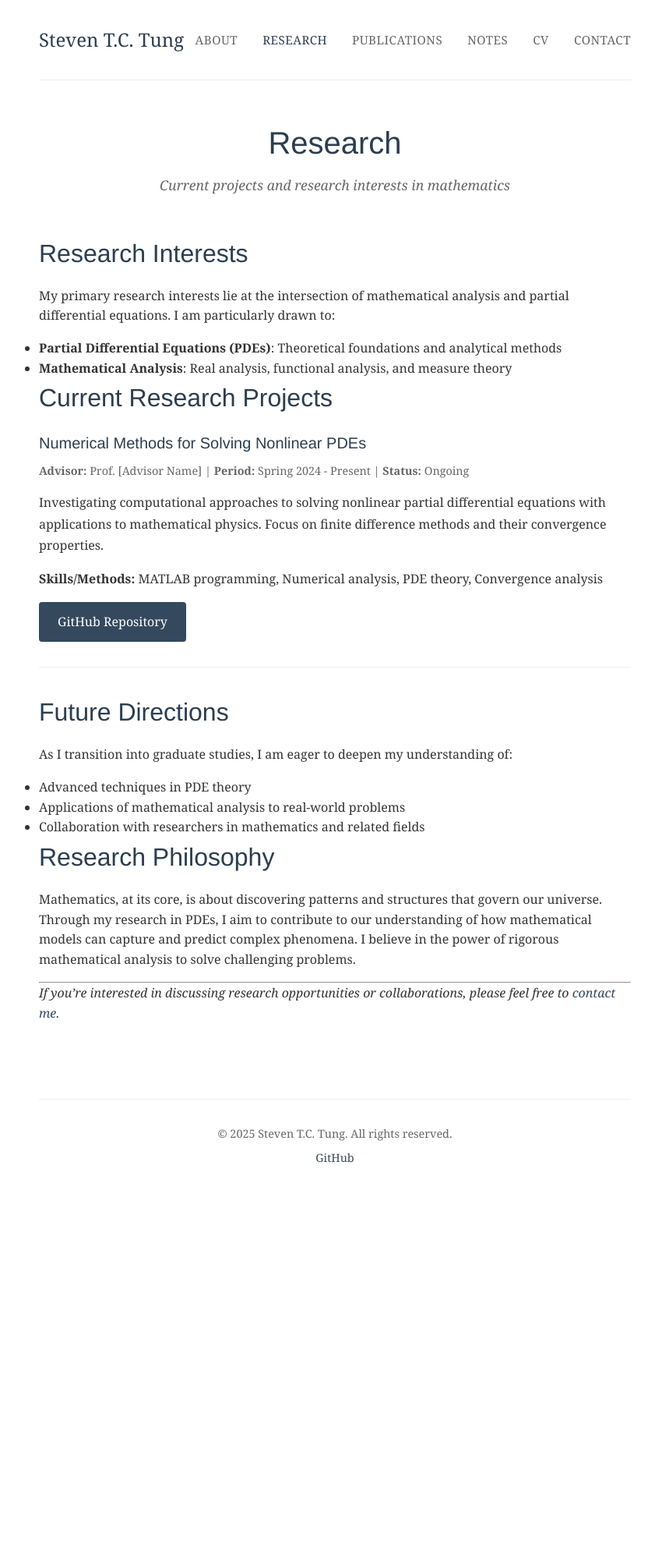
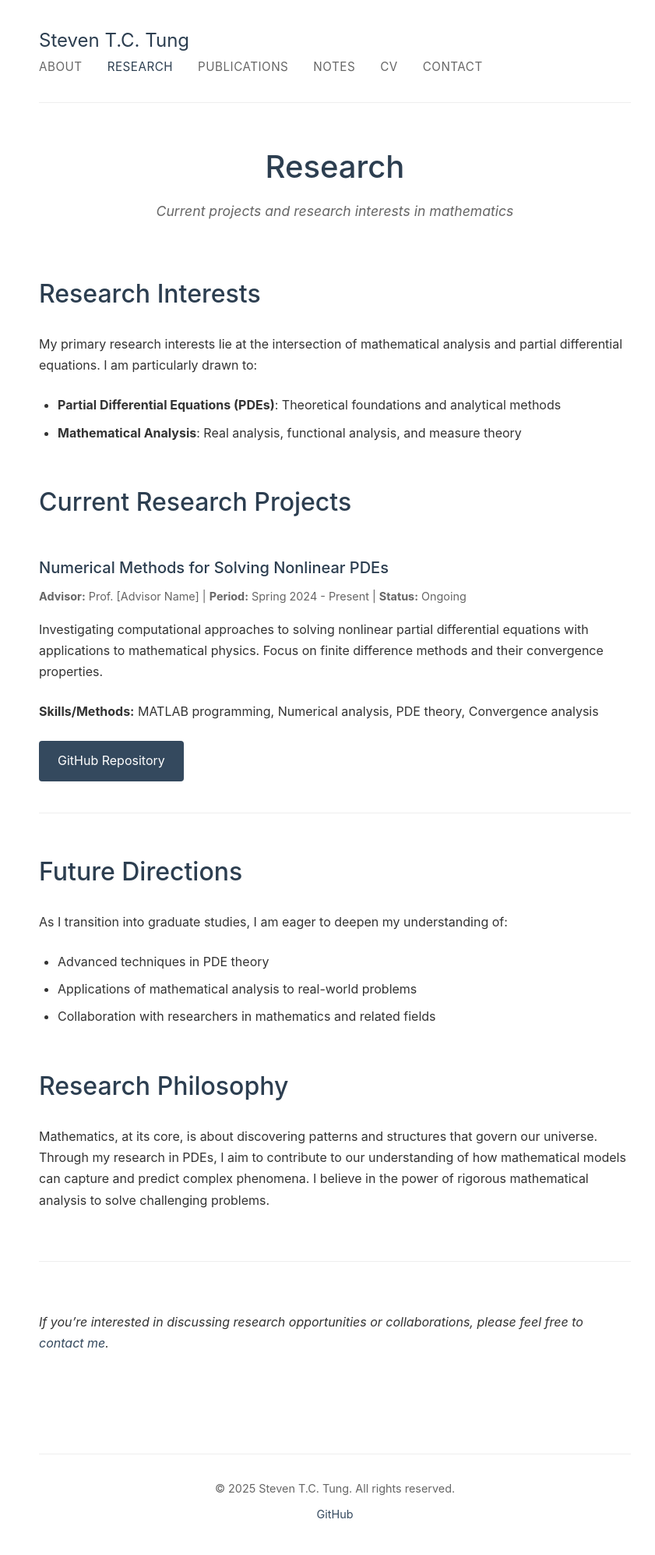
Before and after one commit to steventctung/steventctung.github.io, a Jekyll site: the page built from research.md, in a window 1280 px wide. Shown: the whole page at 78% size, without its empty margins (210-1051 px from the left). Built offline with Jekyll 4.4.1, drawn with Linux system fonts in a browser that asks for light colours; before the commit the page ends 1536 px from its top, so only the background shows below that.

Commit message:
format fix

```diff
--- a/assets/css/main.css
+++ b/assets/css/main.css
@@ -8,8 +8,8 @@
 }
 
 body {
-    font-family: 'Georgia', 'Times New Roman', serif;
-    line-height: 1.6;
+    font-family: -apple-system, BlinkMacSystemFont, 'Segoe UI', 'Roboto', 'Helvetica Neue', Arial, sans-serif;
+    line-height: 1.7;
     color: #333;
     background-color: #fff;
     font-size: 16px;
@@ -26,19 +26,41 @@ body {
 
 /* Typography */
 h1, h2, h3, h4, h5, h6 {
-    font-family: 'Helvetica Neue', 'Arial', sans-serif;
-    font-weight: 300;
-    margin-bottom: 1rem;
+    font-family: -apple-system, BlinkMacSystemFont, 'Segoe UI', 'Roboto', 'Helvetica Neue', Arial, sans-serif;
+    font-weight: 500;
+    margin-bottom: 1.5rem;
+    margin-top: 2.5rem;
     color: #2c3e50;
 }
 
-h1 { font-size: 2.5rem; }
-h2 { font-size: 2rem; }
-h3 { font-size: 1.5rem; }
-h4 { font-size: 1.25rem; }
+h1 {
+    font-size: 2.5rem;
+    margin-top: 0;
+}
+h2 {
+    font-size: 2rem;
+    margin-top: 3rem;
+}
+h3 {
+    font-size: 1.5rem;
+    margin-top: 2.5rem;
+}
+h4 {
+    font-size: 1.25rem;
+    margin-top: 2rem;
+}
 
 p {
-    margin-bottom: 1rem;
+    margin-bottom: 1.5rem;
+}
+
+ul, ol {
+    margin-bottom: 1.5rem;
+    padding-left: 1.5rem;
+}
+
+li {
+    margin-bottom: 0.5rem;
 }
 
 a {
@@ -50,6 +72,12 @@ a {
 
 a:hover {
     border-bottom-color: #34495e;
+}
+
+hr {
+    border: none;
+    border-top: 1px solid #eee;
+    margin: 4rem 0;
 }
 
 /* Header and Navigation */
@@ -96,11 +124,11 @@ a:hover {
 /* Main content */
 .page-content {
     flex: 1;
-    margin-bottom: 3rem;
+    margin-bottom: 4rem;
 }
 
 .page-header {
-    margin-bottom: 3rem;
+    margin-bottom: 4rem;
     text-align: center;
 }
 
@@ -116,7 +144,7 @@ a:hover {
 
 /* Homepage specific */
 .intro-section {
-    margin-bottom: 3rem;
+    margin-bottom: 5rem;
 }
 
 .intro-content {
@@ -145,14 +173,15 @@ a:hover {
 /* Research and Publications */
 .research-item,
 .publication-item {
-    margin-bottom: 2rem;
-    padding-bottom: 2rem;
+    margin-bottom: 3rem;
+    padding-bottom: 2.5rem;
     border-bottom: 1px solid #eee;
 }
 
 .research-item:last-child,
 .publication-item:last-child {
     border-bottom: none;
+    margin-bottom: 2rem;
 }
 
 .item-title {
@@ -173,13 +202,14 @@ a:hover {
 /* Notes page */
 .notes-grid {
     display: grid;
-    gap: 2rem;
-    margin-bottom: 2rem;
+    gap: 3rem;
+    margin-bottom: 3rem;
 }
 
 .topic-section {
     border-left: 3px solid #34495e;
     padding-left: 1.5rem;
+    margin-bottom: 3rem;
 }
 
 .topic-title {
@@ -287,13 +317,13 @@ a:hover {
 
 /* CV page */
 .cv-section {
-    margin-bottom: 3rem;
+    margin-bottom: 4rem;
 }
 
 .cv-section h3 {
     border-bottom: 1px solid #ddd;
     padding-bottom: 0.5rem;
-    margin-bottom: 1.5rem;
+    margin-bottom: 2rem;
 }
 
 .cv-item {
```
